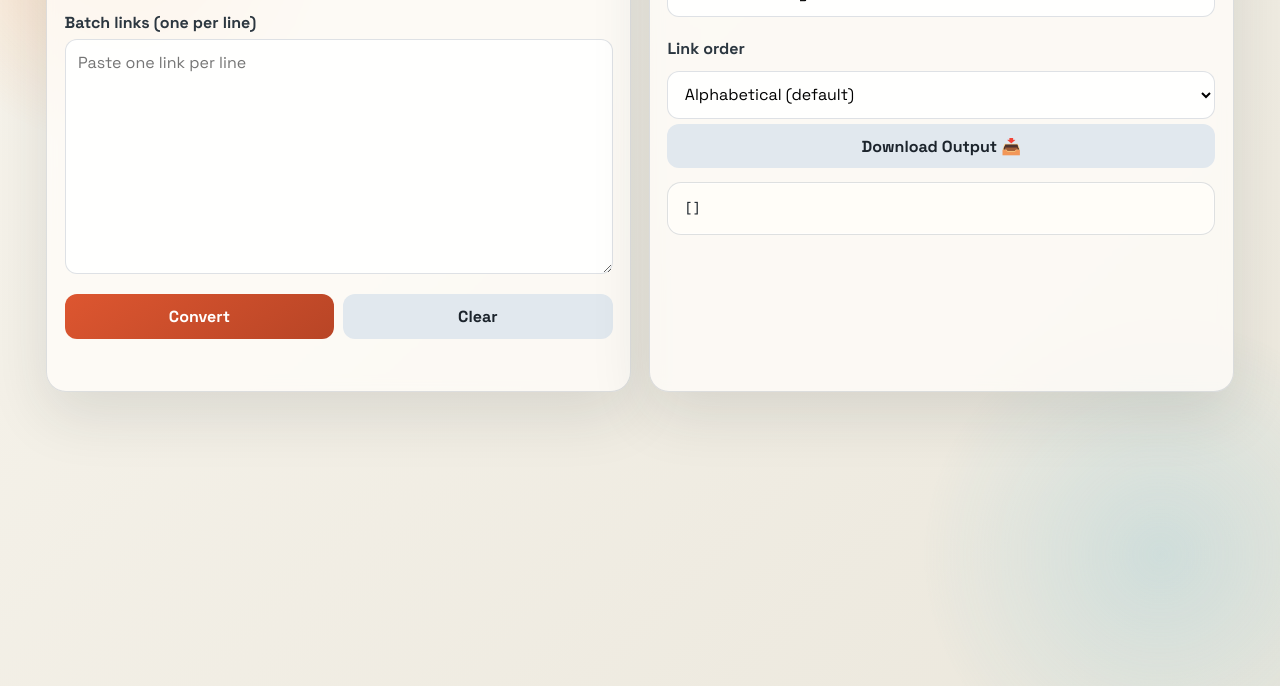
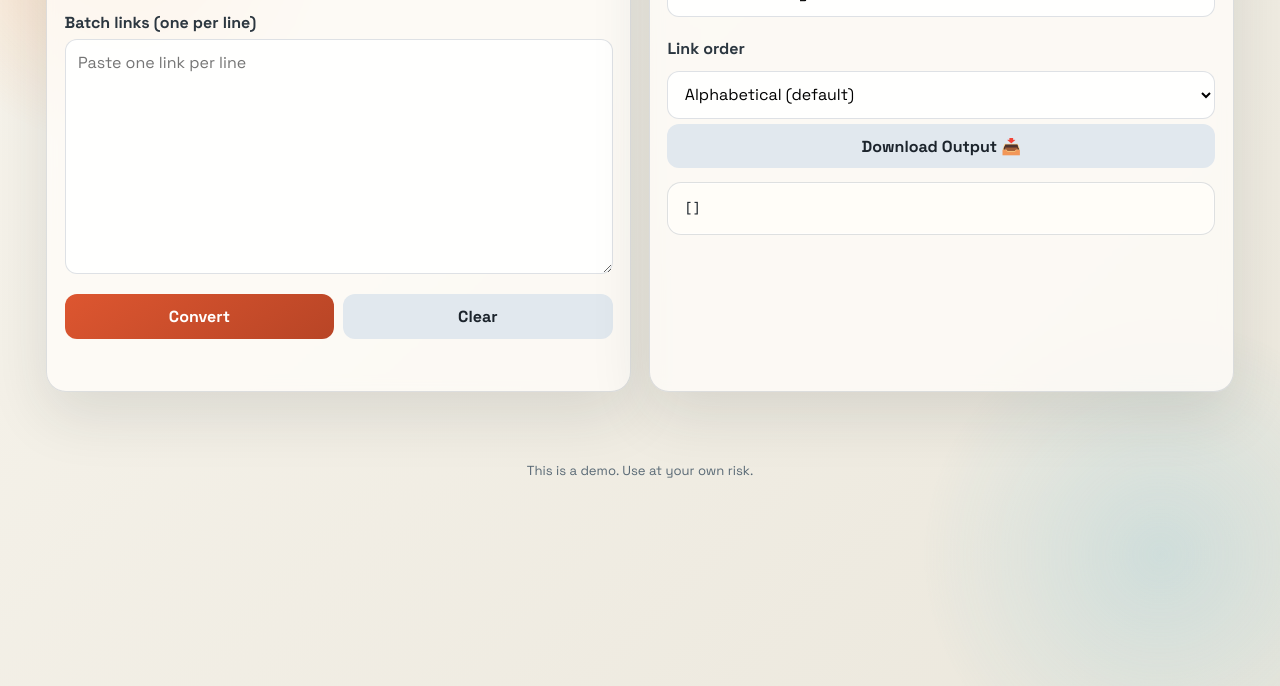
Before and after one commit to belisards/link2ref, a website: page public/index.html in a window 1280 px wide. Shown: the part 149-835 px from the top of the page. Drawn offline with Linux system fonts and the light colour scheme.

Commit message:
Add disclaimer: "This is a demo. Use at your own risk."

```diff
--- a/public/index.html
+++ b/public/index.html
@@ -58,6 +58,10 @@
       </section>
     </main>
 
+    <footer class="disclaimer">
+      <p>This is a demo. Use at your own risk.</p>
+    </footer>
+
     <script type="module" src="app.js?v=4"></script>
   </body>
 </html>
--- a/public/styles.css
+++ b/public/styles.css
@@ -244,6 +244,14 @@ pre {
   margin-top: 1rem;
 }
 
+.disclaimer {
+  text-align: center;
+  padding: 1.2rem 1rem;
+  color: var(--ink-soft);
+  font-size: 0.82rem;
+  grid-column: 1 / -1;
+}
+
 @media (max-width: 740px) {
   .shell {
     margin: 1.1rem auto;
```
